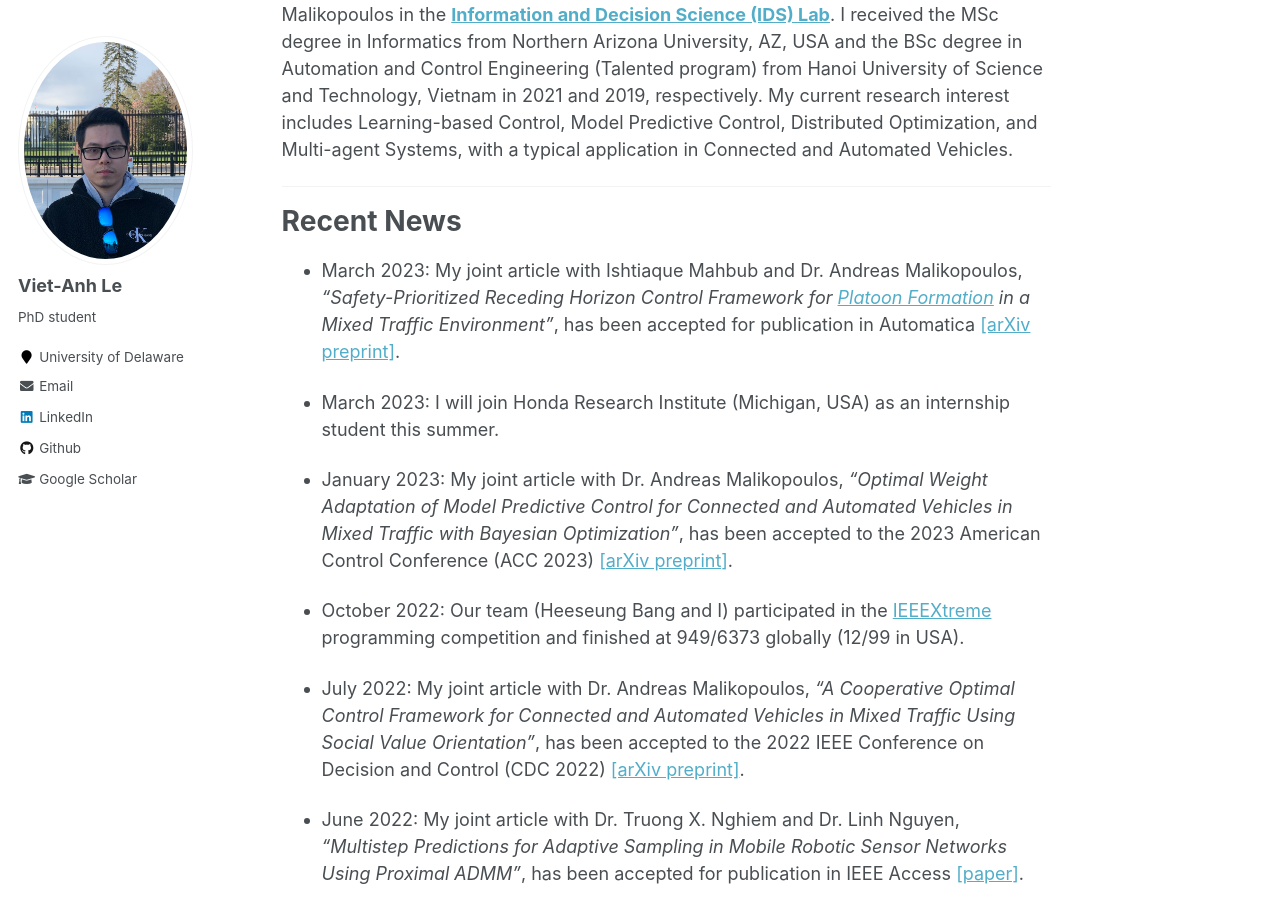
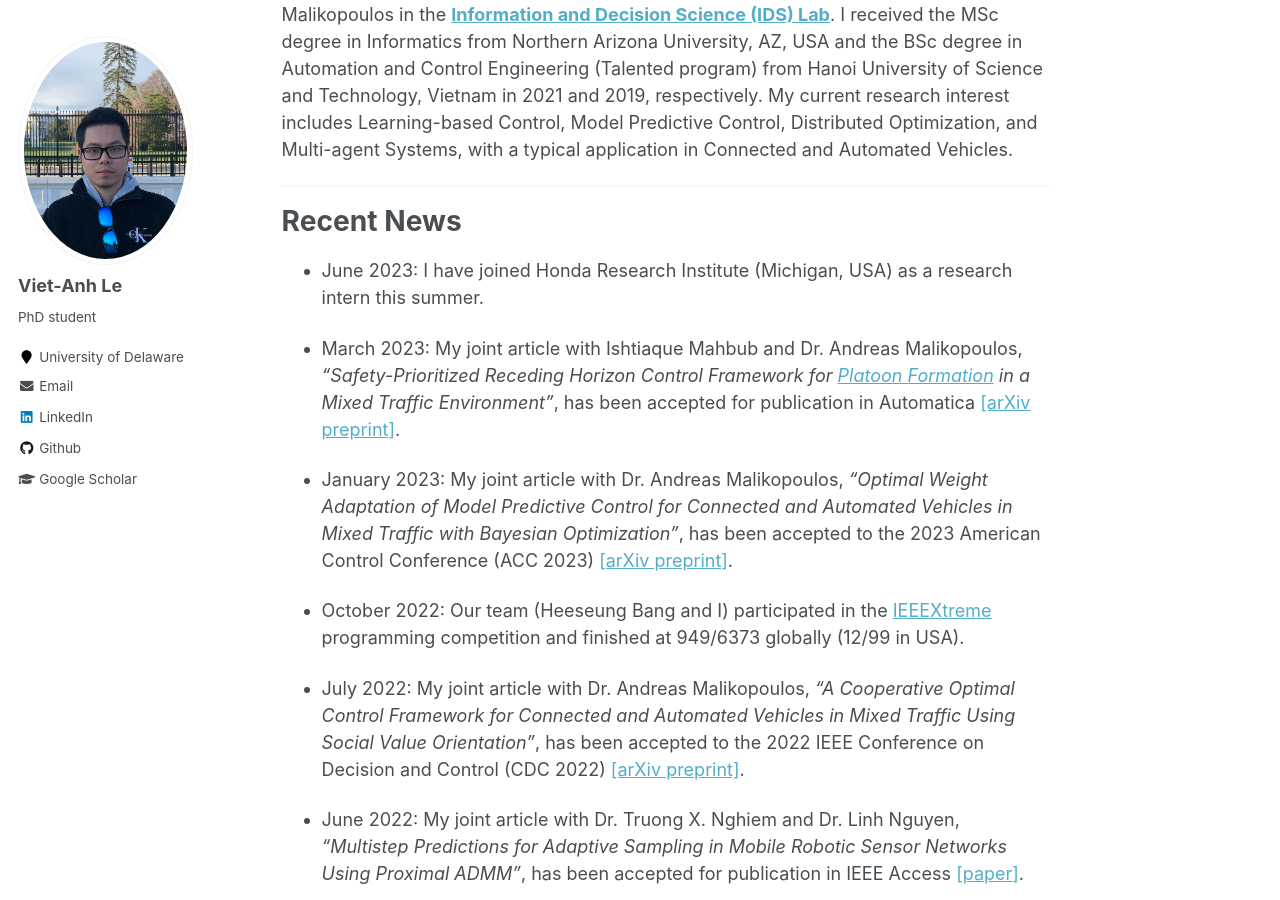
Before and after one commit to vietanhle0101/vietanhle0101.github.io, a Jekyll site: the page built from _pages/about.md, in a window 1280 px wide and 900 px high, scrolled down 600 px. Built offline with Jekyll 4.4.1, drawn with Linux system fonts in a browser that asks for light colours.

Commit message:
about me

```diff
--- a/_pages/about.md
+++ b/_pages/about.md
@@ -18,9 +18,9 @@ My current research interest includes Learning-based Control, Model Predictive C
 
 # Recent News
 
+* June 2023: I have joined Honda Research Institute (Michigan, USA) as a research intern this summer.
+
 * March 2023: My joint article with Ishtiaque Mahbub and Dr. Andreas Malikopoulos, <em>“Safety-Prioritized Receding Horizon Control Framework for [Platoon Formation](https://www.facebook.com/watch/?v=744859806128975) in a Mixed Traffic Environment”</em>, has been accepted for publication in Automatica [[arXiv preprint]](https://arxiv.org/abs/2205.10673).
-
-* March 2023: I will join Honda Research Institute (Michigan, USA) as an internship student this summer.
 
 * January 2023: My joint article with Dr. Andreas Malikopoulos, <em>“Optimal Weight Adaptation of Model Predictive Control for Connected and Automated Vehicles in Mixed Traffic with Bayesian Optimization”</em>, has been accepted to the 2023 American Control Conference (ACC 2023) [[arXiv preprint]](https://arxiv.org/abs/2210.00700).
 
```
Also changed, not shown: 1 other file.
